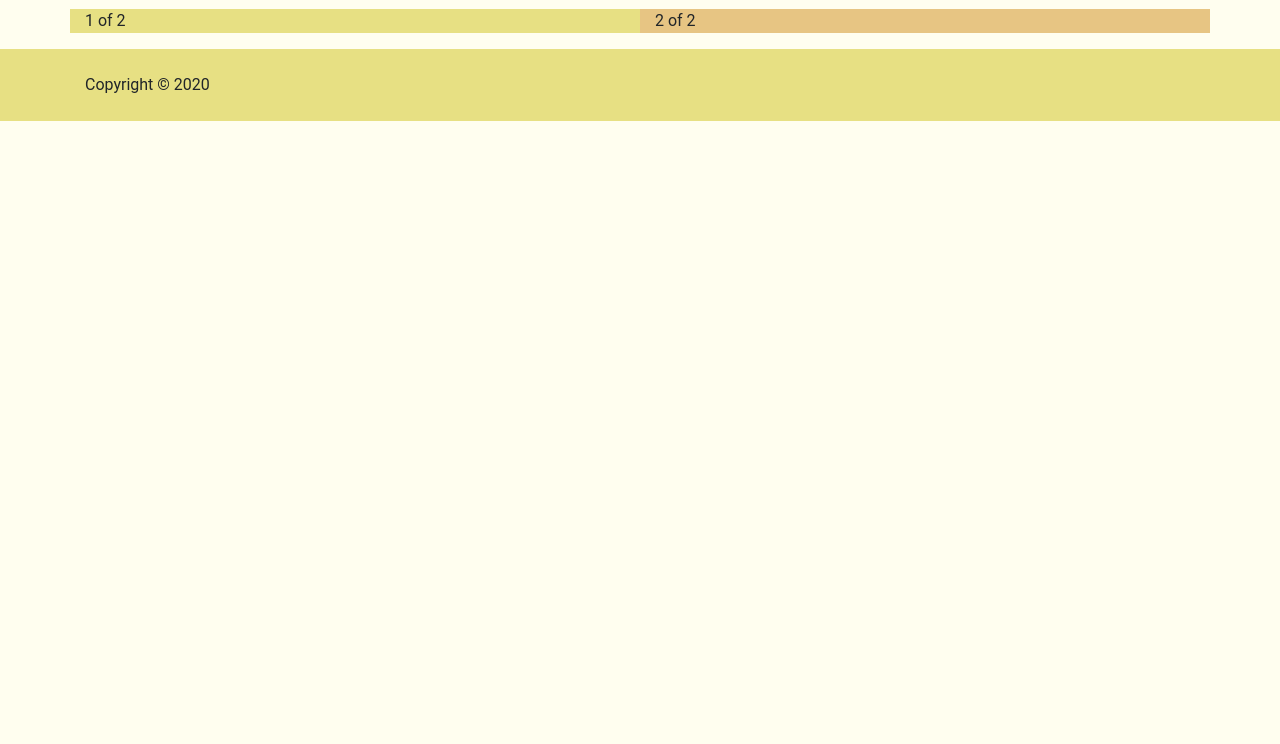
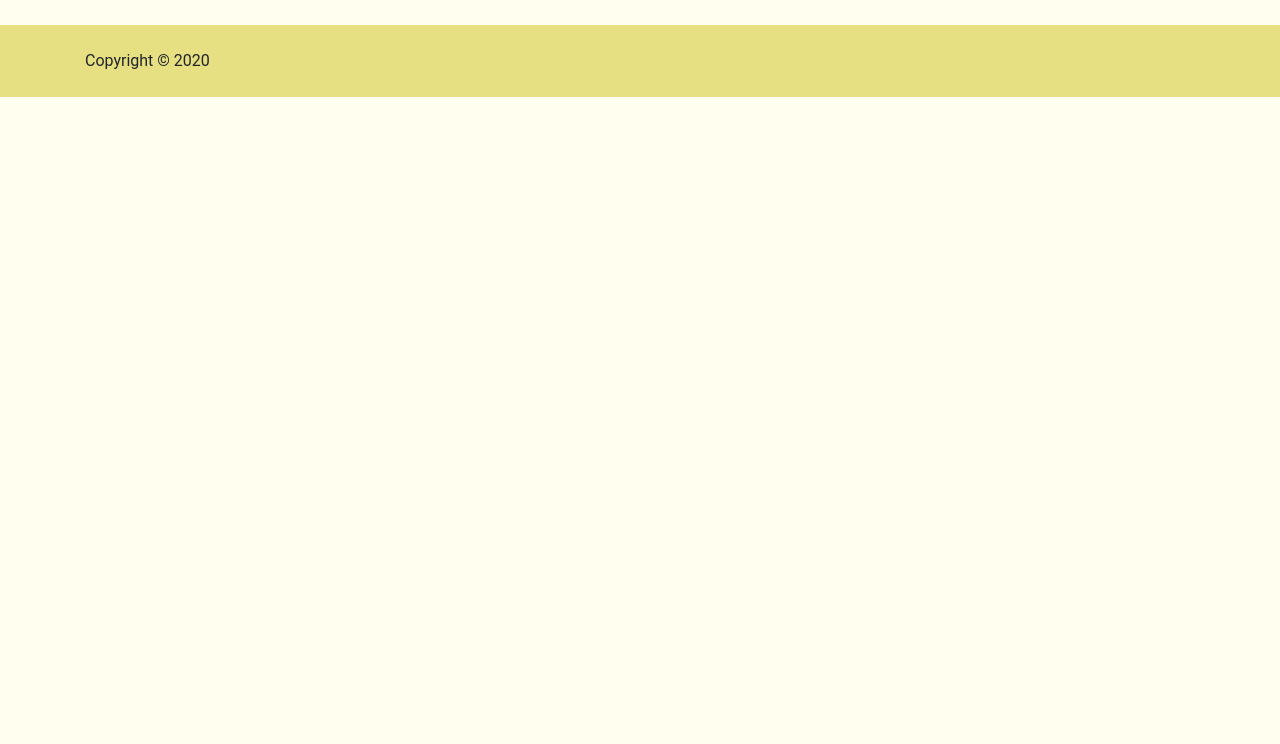
Before and after one commit to Mscizor/CookingRecipes-CCAPDEV, a website: page createrecipe.html in a window 1280 px wide. Shown: the part 56-800 px from the top of the page. Drawn offline with nearby package versions, Linux system fonts and the light colour scheme.

Commit message:
Fix footer, bootstrap

```diff
--- a/createrecipe.html
+++ b/createrecipe.html
@@ -45,18 +45,10 @@
 
     <main>
       <div class="container">
-        <div class="row">
-          <div class="col bg-cstm-yellow-darker">
-            1 of 2
-          </div>
-          <div class="col bg-cstm-orange-darker">
-            2 of 2
-          </div>
-        </div>
       </div>
     </main>
 
-    <footer>
+    <footer class="page-footer">
       <div class="mt-3 p-4 bg-cstm-yellow-darker">
         <div class="container">
           <div id="copyright">
@@ -65,6 +57,5 @@
         </div>
       </div>
     </footer>
-
   </body>
 </html>
```
Also changed, not shown: recipe/pancakes.html (+1 -1 lines).
